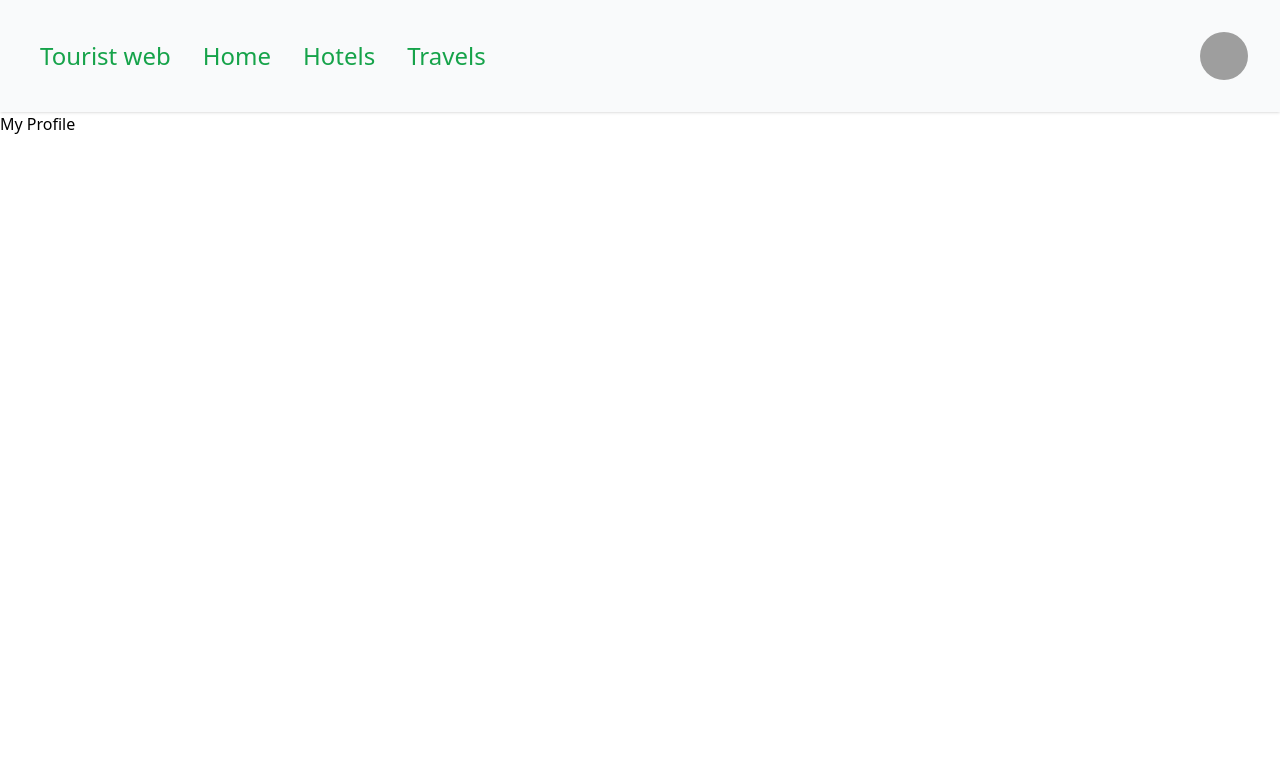
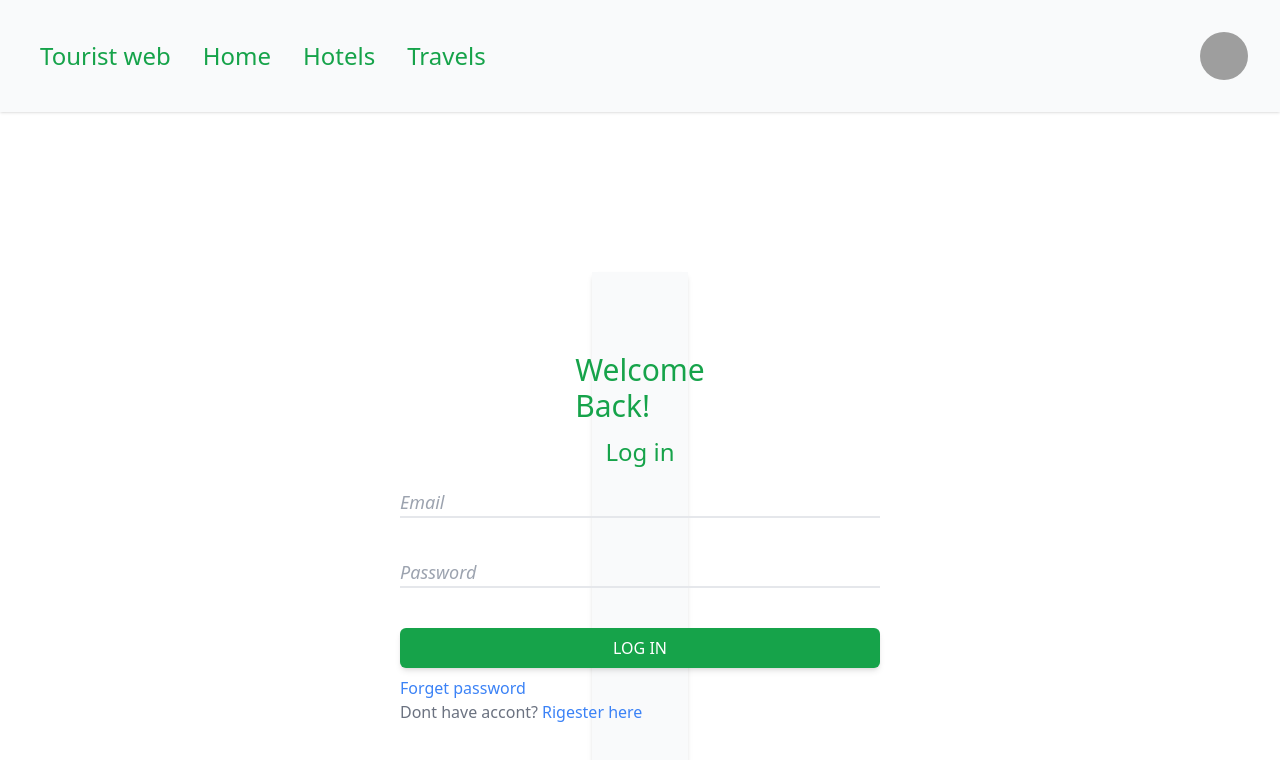
Before and after one commit to Sanaa00/Hotel-Travel, a React (Create React App) app: page /Profile in a window 1280 px wide. Shown: the top 760 px of the page. Built offline with nearby package versions, Linux system fonts and the light colour scheme; grey boxes are pictures that could not be loaded.

Commit message:
login/sign page

```diff
--- a/src/App.css
+++ b/src/App.css
@@ -0,0 +1,35 @@
+.lds-ring {
+    display: inline-block;
+    position: relative;
+    width: 80px;
+    height: 80px;
+  }
+  .lds-ring div {
+    box-sizing: border-box;
+    display: block;
+    position: absolute;
+    width: 64px;
+    height: 64px;
+    margin: 8px;
+    border: 8px solid #379e5d;
+    border-radius: 50%;
+    animation: lds-ring 1.2s cubic-bezier(0.5, 0, 0.5, 1) infinite;
+    border-color: #379e5d transparent transparent transparent;
+  }
+  .lds-ring div:nth-child(1) {
+    animation-delay: -0.45s;
+  }
+  .lds-ring div:nth-child(2) {
+    animation-delay: -0.3s;
+  }
+  .lds-ring div:nth-child(3) {
+    animation-delay: -0.15s;
+  }
+  @keyframes lds-ring {
+    0% {
+      transform: rotate(0deg);
+    }
+    100% {
+      transform: rotate(360deg);
+    }
+  }
--- a/src/App.js
+++ b/src/App.js
@@ -1,25 +1,32 @@
 import "./App.css";
+import "slick-carousel/slick/slick.css";
+import "slick-carousel/slick/slick-theme.css";
 
-import Home from "./pages/Home";
 import { Routes, Route } from "react-router-dom";
 import Navbar from "./component/Navbar";
 import Hotels from "./pages/Hotels";
 import Travel from "./pages/Travel";
+import Signin from "./pages/Signin";
 import Search from "./component/Search";
 import Hotel from "./pages/Hotel";
 import Profile from "./pages/Profile";
+import Home from "./pages/Home";
+import ForgetPassword from "./pages/ForgetPassword";
+
 function App() {
   return (
     <>
       <Navbar />
 
       <Routes>
-        <Route path="/" element={<Home />}></Route>
+        <Route path="Home" element={<Home />}></Route>
         <Route path="Hotels" element={<Hotels />}></Route>
+        <Route path="SignIn" element={<Signin />}></Route>
         <Route path="Travel" element={<Travel />}></Route>
         <Route path="Search" element={<Search />}></Route>
         <Route path="hotel/:id" element={<Hotel />}></Route>
         <Route path="Profile" element={<Profile />}></Route>
+        <Route path="ForgetPassword" element={<ForgetPassword />}></Route>
       </Routes>
     </>
   );
--- a/src/component/Footer.js
+++ b/src/component/Footer.js
@@ -2,7 +2,7 @@ import React from "react";
 import { FaFacebookSquare, FaInstagramSquare } from "react-icons/fa";
 function Footer() {
   return (
-    <div className="bg-gray-100 flex shadow-lg">
+    <div className="bg-gray-100 flex ">
       <p className="px-20 pt-10 text-2xl font-medium text-gray-600">
         Tourist Web
       </p>
--- a/src/component/HotelsDate.js
+++ b/src/component/HotelsDate.js
@@ -22,12 +22,15 @@ export default function HotelsDate() {
   if (err) return <div> There was an error fetching ur data: {err}</div>;
   if (!Hotels)
     return (
+      <div>
+        {" "}
         <div className="flex items-center justify-center opacity-50 w-full align-middle  place-content-center">
           <div class="lds-ring flex items-center justify-center h-full w-full">
             <div></div>
             <div></div>
             <div></div>
             <div></div>
+          </div>
         </div>
       </div>
     );
--- /dev/null
+++ b/src/pages/ForgetPassword.js
@@ -0,0 +1,47 @@
+import React from "react";
+import { Link } from "react-router-dom";
+function ForgetPassword() {
+  return (
+    <div>
+      <div className="mx-52  ">
+        <div className="  flex flex-col justify-center items-center mt-40 bg-gray-50 md:mx-96 py-20 shadow-md">
+          <div className="flex flex-col items-center ">
+            <p className="text-3xl text-green-600  font-medium">
+              {" "}
+              Forget password?
+            </p>
+          </div>
+          <div>
+            <section class="flex w-[30rem] flex-col mt-16">
+              <div>
+                <p className="text-gray-500">
+                  {" "}
+                  If you need help to reset password we can help to send you
+                  link to reset it , please write your Email ...
+                </p>
+              </div>
+              <div class=" transform border-b-2 bg-transparent text-lg duration-300 focus-within:border-green-500 my-5">
+                <input
+                  type="Email"
+                  placeholder={`Email`}
+                  class=" border-none bg-transparent outline-none placeholder:italic focus:outline-none"
+                />
+              </div>
+              <div className="mt-5 mb-2 rounded-md bg-green-600 w-[30rem] py-2 font-medium text-l hover:bg-green-400   text-white shadow-md text-center">
+                <Link to="">Reset password</Link>
+              </div>{" "}
+              <div className="flex flex-row">
+                <p className="mr-1 text-gray-500">Back to </p>
+                <Link to="/Profile" className="text-blue-500">
+                  Log in
+                </Link>
+              </div>
+            </section>
+          </div>
+        </div>
+      </div>
+    </div>
+  );
+}
+
+export default ForgetPassword;
--- a/src/pages/Hotel.js
+++ b/src/pages/Hotel.js
@@ -59,7 +59,19 @@ function Hotel() {
   }, [id]);
 
   if (!hotel) {
-    return <p> Loading data</p>;
+    return (
+      <div>
+        {" "}
+        <div className="flex items-center justify-center opacity-50 w-full align-middle  place-content-center">
+          <div class="lds-ring flex items-center justify-center h-full w-full">
+            <div></div>
+            <div></div>
+            <div></div>
+            <div></div>
+          </div>
+        </div>
+      </div>
+    );
   }
   return (
     <>
--- a/src/pages/Profile.js
+++ b/src/pages/Profile.js
@@ -1,7 +1,47 @@
 import React from "react";
-
+import { Link } from "react-router-dom";
 function Profile() {
-  return <div> My Profile</div>;
+  return (
+    <div className="mx-52  ">
+      <div className="  flex flex-col justify-center items-center mt-40 bg-gray-50 md:mx-96 py-20 shadow-md">
+        <div className="flex flex-col items-center ">
+          <p className="text-3xl text-green-600  font-medium"> Welcome Back!</p>
+          <p className="text-2xl text-green-600 font-medium mt-3">Log in</p>
+        </div>
+        <div>
+          <section class="flex w-[30rem] flex-col ">
+            <div class=" transform border-b-2 bg-transparent text-lg duration-300 focus-within:border-green-500 my-5">
+              <input
+                type="Email"
+                placeholder={`Email`}
+                class=" border-none bg-transparent outline-none placeholder:italic focus:outline-none"
+              />
+            </div>
+            <div class=" transform border-b-2 bg-transparent text-lg duration-300 focus-within:border-green-500 my-5">
+              <input
+                className=""
+                type="Password"
+                placeholder={`Password`}
+                class="w-full border-none bg-transparent outline-none placeholder:italic focus:outline-none"
+              />
+            </div>
+            <div className="mt-5 mb-2 rounded-md bg-green-600 w-[30rem] py-2 font-medium text-l hover:bg-green-400   text-white shadow-md text-center">
+              <Link to="/Home">LOG IN</Link>
+            </div>{" "}
+            <Link to="/ForgetPassword" className="text-blue-500">
+              Forget password
+            </Link>
+            <div className="flex flex-row">
+              <p className="mr-1 text-gray-500">Dont have accont? </p>
+              <Link to="/Signin" className="text-blue-500">
+                Rigester here
+              </Link>
+            </div>
+          </section>
+        </div>
+      </div>
+    </div>
+  );
 }
 
 export default Profile;
--- /dev/null
+++ b/src/pages/Signin.js
@@ -0,0 +1,47 @@
+import React from "react";
+import { Link } from "react-router-dom";
+export default function Signin() {
+  return (
+    <div>
+      {" "}
+      <div className="mx-52  ">
+        <div className="  flex flex-col justify-center items-center mt-40 bg-gray-50 md:mx-96 py-20 shadow-md">
+          <div className="flex flex-col items-center ">
+            <p className="text-3xl text-green-600  font-medium"> Welcome!</p>
+            <p className="text-2xl text-green-600 font-medium mt-3">
+              Register here ...
+            </p>
+          </div>
+          <div>
+            <section class="flex w-[30rem] flex-col ">
+              <div class=" transform border-b-2 bg-transparent text-lg duration-300 focus-within:border-green-500 my-5">
+                <input
+                  type="Email"
+                  placeholder={`Email`}
+                  class=" border-none bg-transparent outline-none placeholder:italic focus:outline-none"
+                />
+              </div>
+              <div class=" transform border-b-2 bg-transparent text-lg duration-300 focus-within:border-green-500 my-5">
+                <input
+                  className=""
+                  type="Password"
+                  placeholder={`Password`}
+                  class="w-full border-none bg-transparent outline-none placeholder:italic focus:outline-none"
+                />
+              </div>
+              <div className="mt-5 mb-2 rounded-md bg-green-600 w-[30rem] py-2 font-medium text-l hover:bg-green-400   text-white shadow-md text-center">
+                <Link to="/Home">Register</Link>
+              </div>{" "}
+              <div className="flex flex-row">
+                <p className="mr-1 text-gray-500">Already have an account? </p>
+                <Link to="/Profile" className="text-blue-500">
+                  Log in here
+                </Link>
+              </div>
+            </section>
+          </div>
+        </div>
+      </div>{" "}
+    </div>
+  );
+}
```
Also changed, not shown: 1 other file (tests, documents, lock files or other folders). Lines whose indentation alone changed are shown as unchanged.
